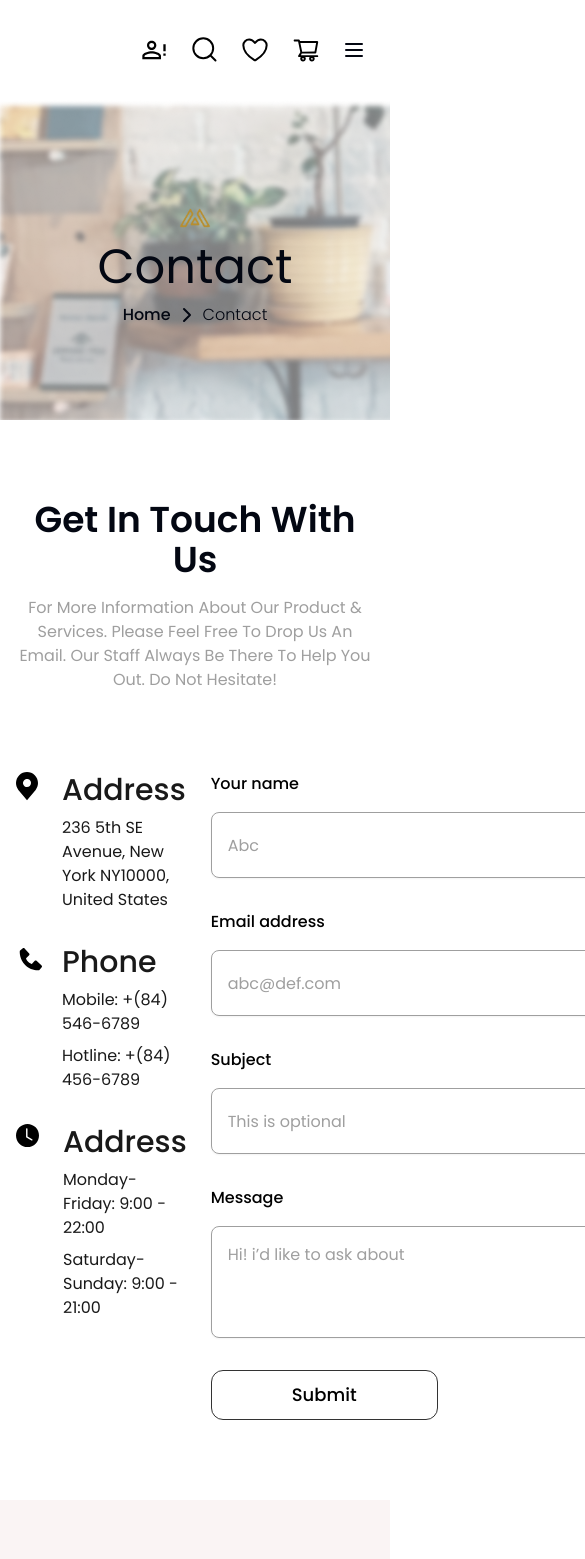
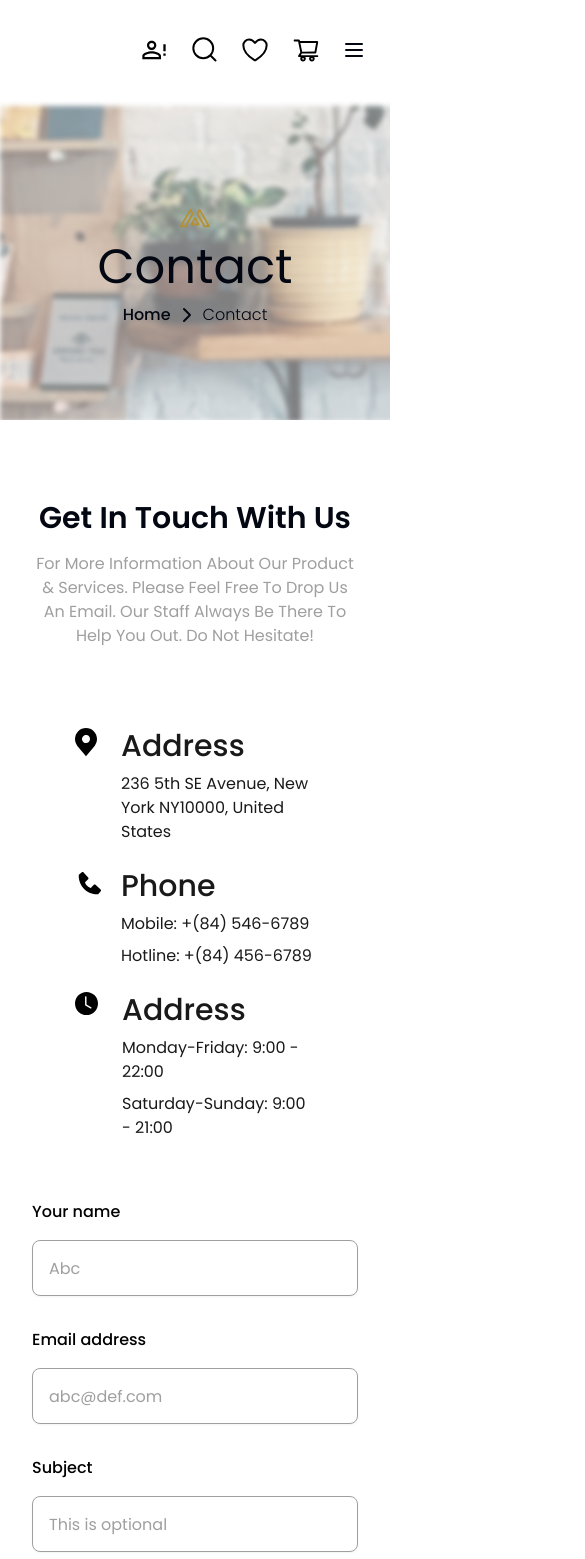
Before and after one commit to mrehanamjad/ui-ux_hackathon_giaic, a Next.js app: page /contact in a window 390 px wide. Shown: the top 1559 px of the page, 585 px wide, since content can reach past the window. Built offline with nearby package versions, Linux system fonts and the light colour scheme.

Commit message:
responsive the contact section

```diff
--- a/src/app/contact/page.tsx
+++ b/src/app/contact/page.tsx
@@ -1,10 +1,119 @@
+// import Container from "@/components/Container";
+// import DeliveryServices from "@/components/DeliveryServices";
+// import PageHero from "@/components/PageHero";
+// import { Button } from "@/components/ui/button";
+// import { Input } from "@/components/ui/input";
+// import { Textarea } from "@/components/ui/textarea";
+// import { MapPin } from "lucide-react";
+// import React from "react";
+
+// function ContactPage() {
+// return (
+//   <div className="w-full">
+//       <PageHero name="Contact" />
+//       <Container className="px-4 my-10">
+//         <div className="text-center max-w-[40rem] mx-auto my-20">
+//           <h1 className="text-4xl font-semibold mb-4">Get In Touch With Us</h1>
+//           <p className="text-[#9F9F9F]">
+//             For More Information About Our Product & Services. Please Feel Free
+//             To Drop Us An Email. Our Staff Always Be There To Help You Out. Do
+//             Not Hesitate!
+//           </p>
+//         </div>
+//         <div className="max-w-6xl mx-auto flex justify-evenly gap-6 my-20 max-md:flex-col">
+//           <div className="md:space-y-8 max-md:flex max-md:justify-center max-md:gap-4 max-[500px]:flex-col max-[500px]:max-w-60 max-[500px]:mx-auto">
+//             <div className="flex justify-between gap-6">
+//               <span>
+//                 <svg
+//                   width="22"
+//                   height="29"
+//                   viewBox="0 0 22 29"
+//                   fill="none"
+//                   xmlns="http://www.w3.org/2000/svg"
+//                 >
+//                   <path
+//                     d="M11 0C8.08369 0.00346197 5.28779 1.17074 3.22564 3.24579C1.16348 5.32083 0.00345217 8.1342 1.17029e-05 11.0688C-0.00348119 13.4669 0.774992 15.7999 2.21601 17.71C2.21601 17.71 2.51601 18.1075 2.56501 18.1648L11 28.175L19.439 18.1598C19.483 18.1065 19.784 17.71 19.784 17.71L19.785 17.707C21.2253 15.7977 22.0034 13.4658 22 11.0688C21.9966 8.1342 20.8365 5.32083 18.7744 3.24579C16.7122 1.17074 13.9163 0.00346197 11 0ZM11 15.0938C10.2089 15.0938 9.43553 14.8577 8.77773 14.4154C8.11993 13.9731 7.60724 13.3445 7.30449 12.6091C7.00174 11.8736 6.92253 11.0643 7.07687 10.2835C7.23121 9.50274 7.61217 8.78555 8.17158 8.22264C8.73099 7.65974 9.44373 7.27639 10.2197 7.12109C10.9956 6.96578 11.7998 7.04549 12.5307 7.35013C13.2616 7.65478 13.8864 8.17067 14.3259 8.83258C14.7654 9.49449 15 10.2727 15 11.0688C14.9987 12.1358 14.5768 13.1588 13.827 13.9134C13.0771 14.6679 12.0605 15.0924 11 15.0938Z"
+//                     fill="black"
+//                   />
+//                 </svg>
+//               </span>
+//               <span className=" max-w-48 text-black/90 space-y-2">
+//                 <h3 className="font-medium text-3xl">Address</h3>
+//                 <p>236 5th SE Avenue, New York NY10000, United States</p>
+//               </span>
+//             </div>
+//             <div className="flex gap-4">
+//               <span>
+//                 <svg
+//                   width="30"
+//                   height="30"
+//                   viewBox="0 0 30 30"
+//                   fill="none"
+//                   xmlns="http://www.w3.org/2000/svg"
+//                 >
+//                   <path
+//                     d="M25.6091 21.425L20.5279 16.805C20.2877 16.5867 19.972 16.4703 19.6476 16.4803C19.3232 16.4903 19.0154 16.626 18.7891 16.8587L15.7979 19.935C15.0779 19.7975 13.6304 19.3462 12.1404 17.86C10.6504 16.3687 10.1991 14.9175 10.0654 14.2025L13.1391 11.21C13.3721 10.9839 13.508 10.676 13.5181 10.3515C13.5281 10.027 13.4115 9.71129 13.1929 9.47124L8.5741 4.39124C8.35541 4.15044 8.05145 4.00437 7.72679 3.98407C7.40214 3.96376 7.08235 4.07082 6.83535 4.28249L4.12285 6.60874C3.90674 6.82564 3.77775 7.11431 3.76035 7.41999C3.7416 7.73249 3.3841 15.135 9.1241 20.8775C14.1316 25.8837 20.4041 26.25 22.1316 26.25C22.3841 26.25 22.5391 26.2425 22.5804 26.24C22.886 26.2229 23.1745 26.0933 23.3904 25.8762L25.7154 23.1625C25.9279 22.9163 26.0357 22.5968 26.0159 22.2721C25.996 21.9475 25.85 21.6435 25.6091 21.425Z"
+//                     fill="black"
+//                   />
+//                 </svg>
+//               </span>
+//               <span className=" max-w-48 text-black/90 space-y-2">
+//                 <h3 className="font-medium text-3xl">Phone</h3>
+//                 <p>Mobile: +(84) 546-6789</p>
+//                 <p>Hotline: +(84) 456-6789</p>
+//               </span>
+//             </div>
+//             <div className="flex justify-between gap-6">
+//               <span id="clock-icon">
+//                 <svg
+//                   width="23"
+//                   height="23"
+//                   viewBox="0 0 23 23"
+//                   fill="none"
+//                   xmlns="http://www.w3.org/2000/svg"
+//                 >
+//                   <g clip-path="url(#clip0_63_247)">
+//                     <path
+//                       d="M23 11.5C23 14.55 21.7884 17.4751 19.6317 19.6317C17.4751 21.7884 14.55 23 11.5 23C8.45001 23 5.52494 21.7884 3.36827 19.6317C1.2116 17.4751 0 14.55 0 11.5C0 8.45001 1.2116 5.52494 3.36827 3.36827C5.52494 1.2116 8.45001 0 11.5 0C14.55 0 17.4751 1.2116 19.6317 3.36827C21.7884 5.52494 23 8.45001 23 11.5ZM11.5 5.03125C11.5 4.84063 11.4243 4.65781 11.2895 4.52302C11.1547 4.38823 10.9719 4.3125 10.7812 4.3125C10.5906 4.3125 10.4078 4.38823 10.273 4.52302C10.1382 4.65781 10.0625 4.84063 10.0625 5.03125V12.9375C10.0625 13.0642 10.0961 13.1886 10.1597 13.2982C10.2233 13.4077 10.3147 13.4985 10.4247 13.5614L15.456 16.4364C15.6211 16.5256 15.8146 16.5467 15.995 16.4952C16.1755 16.4437 16.3287 16.3236 16.4218 16.1607C16.5149 15.9977 16.5406 15.8048 16.4933 15.6232C16.4461 15.4415 16.3297 15.2856 16.169 15.1886L11.5 12.5206V5.03125Z"
+//                       fill="black"
+//                     />
+//                   </g>
+//                   <defs>
+//                     <clipPath id="clip0_63_247">
+//                       <rect width="23" height="23" fill="white" />
+//                     </clipPath>
+//                   </defs>
+//                 </svg>
+//               </span>
+//               <span className=" max-w-48 text-black/90 space-y-2">
+//                 <h3 className="font-medium text-3xl">Address</h3>
+//                 <p>Monday-Friday: 9:00 - 22:00</p>
+//                 <p>Saturday-Sunday: 9:00 - 21:00</p>
+//               </span>
+//             </div>
+//           </div>
+//           <div className="space-y-8">
+//             <Input label="Your name" placeholder="Abc" className="w-[30rem] py-8 px-4 placeholder:text-[#9F9F9F]" />
+//             <Input label="Email address" placeholder="abc@def.com" className="w-[30rem] py-8 px-4 placeholder:text-[#9F9F9F]"/>
+//             <Input label="Subject" placeholder="This is optional" className="w-[30rem] py-8 px-4 placeholder:text-[#9F9F9F]"/>
+//             <Textarea label="Message" placeholder="Hi! i’d like to ask about" className="w-[30rem] h-28 py-4 px-4 placeholder:text-[#9F9F9F]"/>
+//             <Button variant={'fBtn2'} size={'f2'} className="px-20">Submit</Button>
+//           </div>
+//         </div>
+//       </Container>
+//       <DeliveryServices />
+//     </div>
+//   );
+// }
+
+// export default ContactPage;
+
 import Container from "@/components/Container";
 import DeliveryServices from "@/components/DeliveryServices";
 import PageHero from "@/components/PageHero";
 import { Button } from "@/components/ui/button";
 import { Input } from "@/components/ui/input";
 import { Textarea } from "@/components/ui/textarea";
-import { MapPin } from "lucide-react";
 import React from "react";
 
 function ContactPage() {
@@ -12,16 +121,18 @@ function ContactPage() {
     <div className="w-full">
       <PageHero name="Contact" />
       <Container className="px-4 my-10">
-        <div className="text-center max-w-[40rem] mx-auto my-20">
-          <h1 className="text-4xl font-semibold mb-4">Get In Touch With Us</h1>
-          <p className="text-[#9F9F9F]">
+        <div className="text-center max-w-[40rem] mx-auto my-20 px-4">
+          <h1 className="text-4xl font-semibold mb-4 max-sm:text-3xl">
+            Get In Touch With Us
+          </h1>
+          <p className="text-[#9F9F9F] max-sm:text-md">
             For More Information About Our Product & Services. Please Feel Free
             To Drop Us An Email. Our Staff Always Be There To Help You Out. Do
             Not Hesitate!
           </p>
         </div>
-        <div className="max-w-6xl mx-auto flex justify-evenly gap-6 my-20">
-          <div className="space-y-8">
+        <div className="max-w-6xl mx-auto flex justify-evenly gap-6 my-20 max-md:flex-col max-md:items-center max-md:px-4 max-sm:space-y-9">
+          <div className="md:space-y-8  max-md:flex max-md:justify-center max-sm:items-start max-sm: max-sm:gap-6 max-sm:flex-col  max-md:gap-4 max-[500px]:flex-col max-[500px]:max-w-60 max-[500px]:mx-auto">
             <div className="flex justify-between gap-6">
               <span>
                 <svg
@@ -37,7 +148,7 @@ function ContactPage() {
                   />
                 </svg>
               </span>
-              <span className=" max-w-48 text-black/90 space-y-2">
+              <span className=" sm:max-w-48  text-black/90 space-y-2">
                 <h3 className="font-medium text-3xl">Address</h3>
                 <p>236 5th SE Avenue, New York NY10000, United States</p>
               </span>
@@ -57,7 +168,7 @@ function ContactPage() {
                   />
                 </svg>
               </span>
-              <span className=" max-w-48 text-black/90 space-y-2">
+              <span className=" sm:max-w-48 text-black/90 space-y-2">
                 <h3 className="font-medium text-3xl">Phone</h3>
                 <p>Mobile: +(84) 546-6789</p>
                 <p>Hotline: +(84) 456-6789</p>
@@ -85,19 +196,41 @@ function ContactPage() {
                   </defs>
                 </svg>
               </span>
-              <span className=" max-w-48 text-black/90 space-y-2">
+              <span className=" sm:max-w-48 text-black/90 space-y-2">
                 <h3 className="font-medium text-3xl">Address</h3>
                 <p>Monday-Friday: 9:00 - 22:00</p>
                 <p>Saturday-Sunday: 9:00 - 21:00</p>
               </span>
             </div>
           </div>
-          <div className="space-y-8">
-            <Input label="Your name" placeholder="Abc" className="w-[30rem] py-8 px-4 placeholder:text-[#9F9F9F]" />
-            <Input label="Email address" placeholder="abc@def.com" className="w-[30rem] py-8 px-4 placeholder:text-[#9F9F9F]"/>
-            <Input label="Subject" placeholder="This is optional" className="w-[30rem] py-8 px-4 placeholder:text-[#9F9F9F]"/>
-            <Textarea label="Message" placeholder="Hi! i’d like to ask about" className="w-[30rem] h-28 py-4 px-4 placeholder:text-[#9F9F9F]"/>
-            <Button variant={'fBtn2'} size={'f2'} className="px-20">Submit</Button>
+          <div className="space-y-8 max-md:w-full max-md:max-w-[30rem]">
+            <Input
+              label="Your name"
+              placeholder="Abc"
+              className="w-[30rem] py-8 px-4 placeholder:text-[#9F9F9F] max-md:w-full max-sm:py-4"
+            />
+            <Input
+              label="Email address"
+              placeholder="abc@def.com"
+              className="w-[30rem] py-8 px-4 placeholder:text-[#9F9F9F] max-md:w-full max-sm:py-4"
+            />
+            <Input
+              label="Subject"
+              placeholder="This is optional"
+              className="w-[30rem] py-8 px-4 placeholder:text-[#9F9F9F] max-md:w-full max-sm:py-4"
+            />
+            <Textarea
+              label="Message"
+              placeholder="Hi! i'd like to ask about"
+              className="w-[30rem] h-28 py-4 px-4 placeholder:text-[#9F9F9F] max-md:w-full max-sm:h-20"
+            />
+            <Button
+              variant={"fBtn2"}
+              size={"f2"}
+              className="px-20 max-sm:w-full max-sm:px-0"
+            >
+              Submit
+            </Button>
           </div>
         </div>
       </Container>
--- a/src/app/my-account/page.tsx
+++ b/src/app/my-account/page.tsx
@@ -32,7 +32,7 @@ function myAccount() {
                         <h2 className='font-semibold text-4xl mb-3'>SignUp</h2>
 
                         <Input label='Email address' />
-                        <div className='font-light text-black/80 max-w-[26rem] text-justify space-y-4'>
+                        <div className='font-light max-sm:text-center text-black/80 max-w-[26rem] text-justify space-y-4'>
                         <p >A link to set a new password will be sent to your email address.</p>
                         <p >Your personal data will be used to support your experience throughout this website, to manage access to your account, and for other purposes described in our <span className='font-medium'>privacy policy.</span></p>
                         </div>
```
